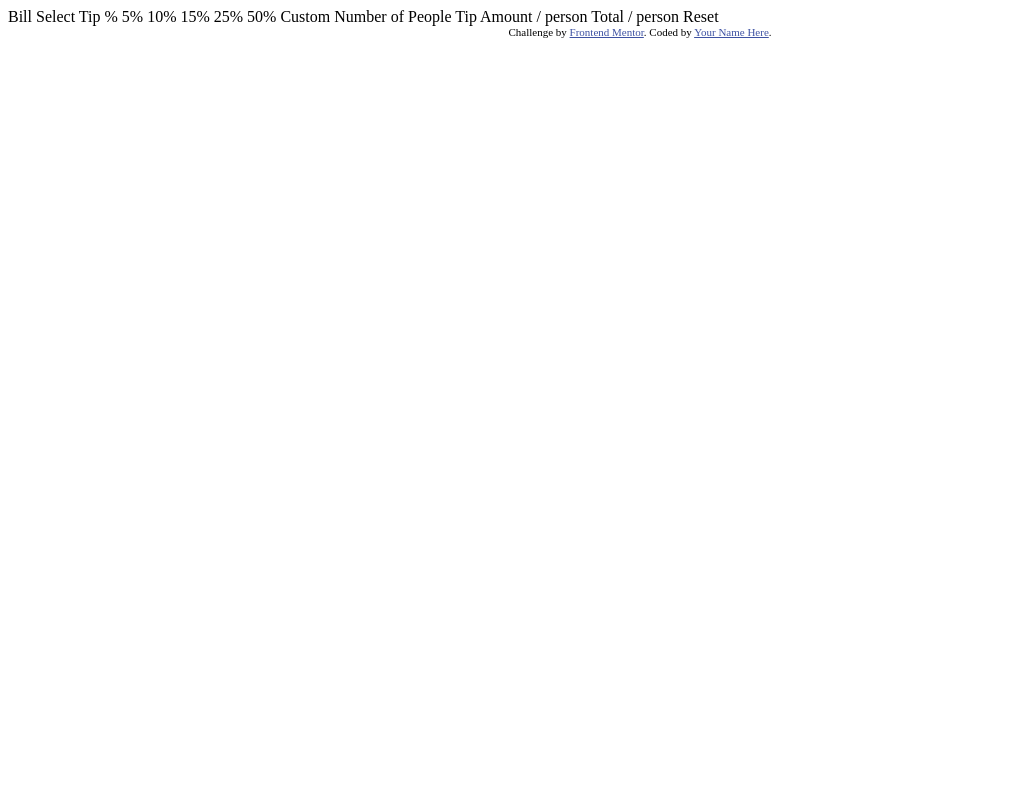
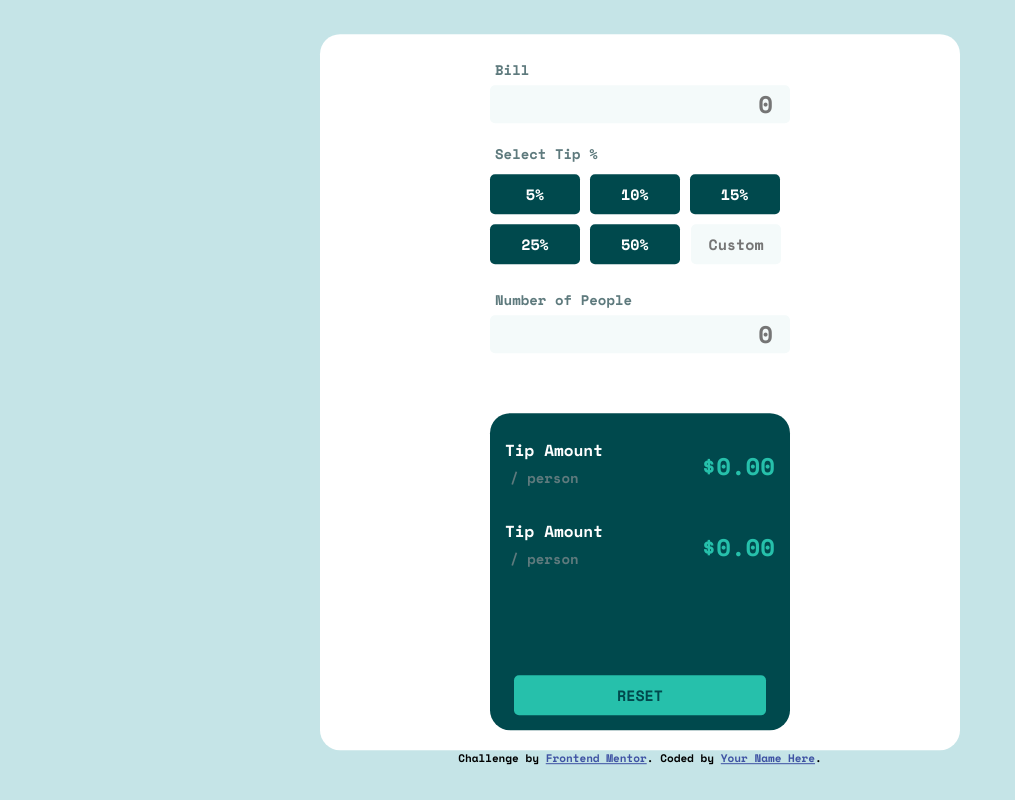
Before and after one commit to shidqiiii/Tip-calculator-app, a plain HTML site: page index.html in a window 1280 px wide. Shown: the whole page, without its empty margins (0-1015 px from the left). Drawn offline with nearby package versions, Linux system fonts and the light colour scheme.

Commit message:
update css

```diff
--- /dev/null
+++ b/css/stylesheet.scss
@@ -0,0 +1,123 @@
+@import url("https://fonts.googleapis.com/css2?family=Space+Mono:wght@700&display=swap");
+
+$font: "Space Mono", monospace;
+$very-dark-cyan: hsl(183, 100%, 15%);
+$dark-grayish-cyan: hsl(186, 14%, 43%);
+$grayish-cyan: hsl(184, 14%, 56%);
+$light-grayish-cyan: hsl(185, 41%, 84%);
+$very-light-grayish-cyan: hsl(189, 41%, 97%);
+$white: hsl(0, 0%, 100%);
+$strong-cyan: hsl(172, 67%, 45%);
+
+* {
+  font-family: $font !important;
+  box-sizing: border-box;
+}
+
+body {
+  background-color: $light-grayish-cyan;
+}
+
+main {
+  position: absolute;
+  left: 50%;
+  top: 50%;
+  transform: translate(-50%, -50%);
+}
+
+.card {
+  margin: auto;
+  justify-content: center;
+  background-color: $white;
+  border-radius: 20px;
+  display: flex;
+  flex-wrap: wrap;
+
+  section {
+    width: 300px;
+    margin: 20px;
+  }
+
+  #calculator {
+    .tip {
+      margin: 20px 0;
+    }
+
+    .people {
+      margin-bottom: 20px;
+    }
+  }
+
+  #sum {
+    background-color: $very-dark-cyan;
+    border-radius: 20px;
+    padding: 10px;
+  }
+}
+
+input {
+  width: 100%;
+  text-align: end;
+  background-color: $very-light-grayish-cyan;
+  color: $dark-grayish-cyan;
+  border: none;
+  border-radius: 5px;
+  cursor: pointer;
+  font-size: 24px;
+
+  &#tip-custom {
+    width: 30%;
+    height: 40px;
+    margin: 3px 1px;
+    font-size: 15px;
+  }
+}
+
+button {
+  background-color: $very-dark-cyan;
+  color: $white;
+  border: none;
+  width: 30%;
+  height: 40px;
+  border-radius: 5px;
+  font-size: 15px;
+  cursor: pointer;
+  margin: 5px 0;
+
+  &#reset {
+    background-color: $strong-cyan;
+    color: $very-dark-cyan;
+    width: 90%;
+  }
+}
+
+p {
+  color: $dark-grayish-cyan;
+  margin: 5px;
+  font-size: 14px;
+}
+
+h1 {
+  color: $strong-cyan;
+  font-size: 24px;
+}
+
+h4 {
+  color: $white;
+  margin: 0;
+}
+
+.tip-amount,
+.total {
+  display: flex;
+  justify-content: space-between;
+  align-items: center;
+  margin: 5px;
+}
+
+.btn-reset {
+  display: flex;
+  height: 130px;
+  align-items: flex-end;
+  justify-content: center;
+}
--- a/index.html
+++ b/index.html
@@ -1,44 +1,81 @@
 <!DOCTYPE html>
 <html lang="en">
   <head>
-  <meta charset="UTF-8">
-  <meta name="viewport" content="width=device-width, initial-scale=1.0"> <!-- displays site properly based on user's device -->
+    <meta charset="UTF-8" />
+    <meta name="viewport" content="width=device-width, initial-scale=1.0" />
+    <!-- displays site properly based on user's device -->
 
-  <link rel="icon" type="image/png" sizes="32x32" href="./images/favicon-32x32.png">
+    <link rel="icon" type="image/png" sizes="32x32" href="./images/favicon-32x32.png" />
+    <link rel="stylesheet" href="/css/stylesheet.css" />
 
     <title>Frontend Mentor | Tip calculator app</title>
 
     <!-- Feel free to remove these styles or customise in your own stylesheet 👍 -->
     <style>
-    .attribution { font-size: 11px; text-align: center; }
-    .attribution a { color: hsl(228, 45%, 44%); }
+      .attribution {
+        font-size: 11px;
+        text-align: center;
+      }
+      .attribution a {
+        color: hsl(228, 45%, 44%);
+      }
     </style>
   </head>
   <body>
+    <main>
+      <div class="card">
+        <section id="calculator">
+          <div class="input">
+            <p for="bill">Bill</p>
+            <input type="number" placeholder="0" />
+          </div>
 
-  Bill
+          <div class="tip">
+            <p for="tip">Select Tip %</p>
+            <div class="input-tip">
 
-  Select Tip %
-  5%
-  10%
-  15%
-  25%
-  50%
-  Custom
+              <button>5%</button>
+              <button>10%</button>
+              <button>15%</button>
+              <button>25%</button>
+              <button>50%</button>
+              <input id="tip-custom" type="number" placeholder="Custom" />
+            </div>
+          </div>
 
-  Number of People
+          <div class="people">
+            <p for="people">Number of People</p>
+            <input type="number" placeholder="0" />
+          </div>
+        </section>
+        <section id="sum">
+          <div class="tip-amount">
+            <div class="left">
+              <h4>Tip Amount</h4>
+              <p>/ person</p>
+            </div>
+            <div class="right">
+              <h1>$0.00</h1>
+            </div>
+          </div>
 
-  Tip Amount
-  / person
+          <div class="total">
+            <div class="left">
+              <h4>Tip Amount</h3>
+              <p>/ person</p>
+            </div>
+            <div class="right">
+              <h1>$0.00</h1>
+            </div>
+          </div>
 
-  Total
-  / person
+          <div class="btn-reset">
+            <button id="reset">RESET</button>
+          </div>
+        </section>
+      </div>
 
-  Reset
-
-  <div class="attribution">
-    Challenge by <a href="https://www.frontendmentor.io?ref=challenge" target="_blank">Frontend Mentor</a>.
-    Coded by <a href="#">Your Name Here</a>.
-  </div>
+      <div class="attribution">Challenge by <a href="https://www.frontendmentor.io?ref=challenge" target="_blank">Frontend Mentor</a>. Coded by <a href="#">Your Name Here</a>.</div>
+    </main>
   </body>
 </html>
```
Also changed, not shown: css/stylesheet.css (added), 1 other file. Lines whose indentation alone changed are shown as unchanged.
